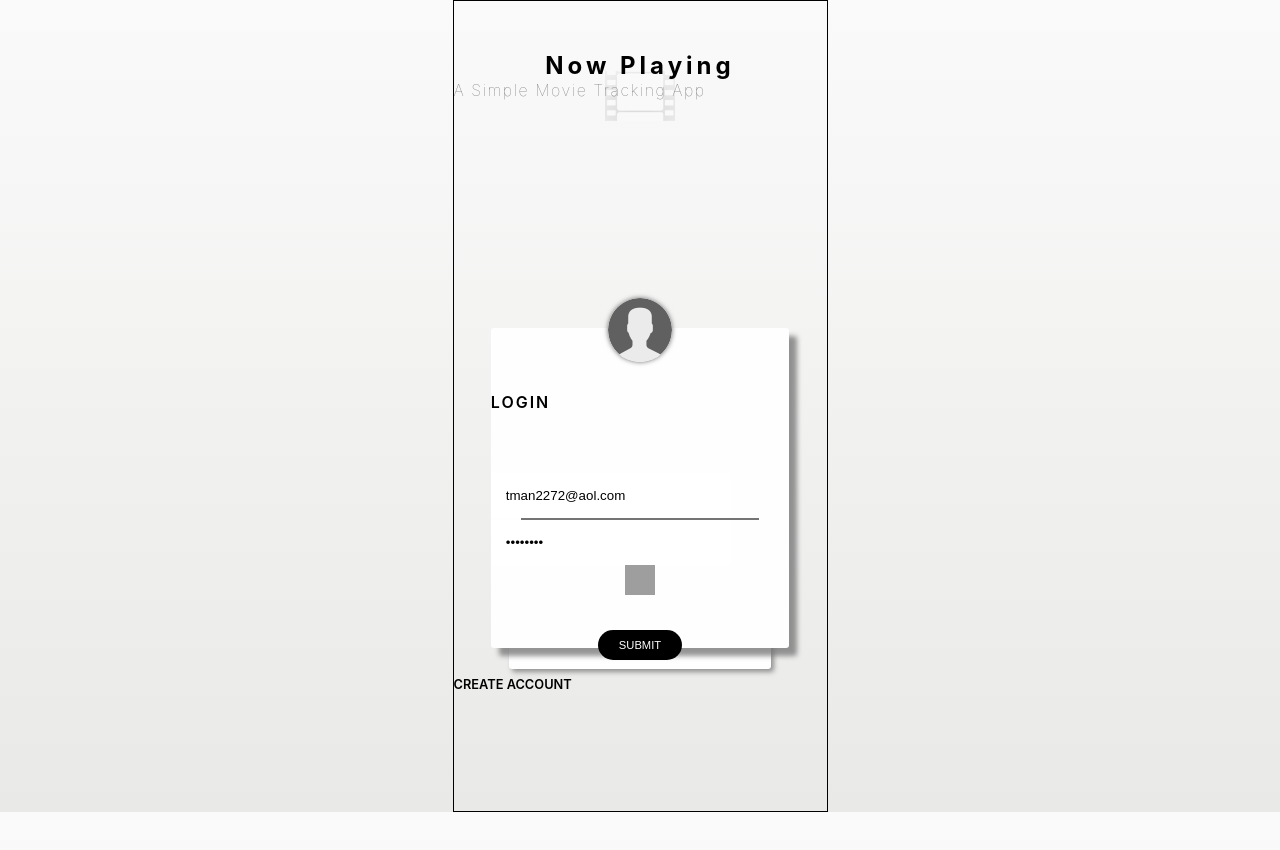
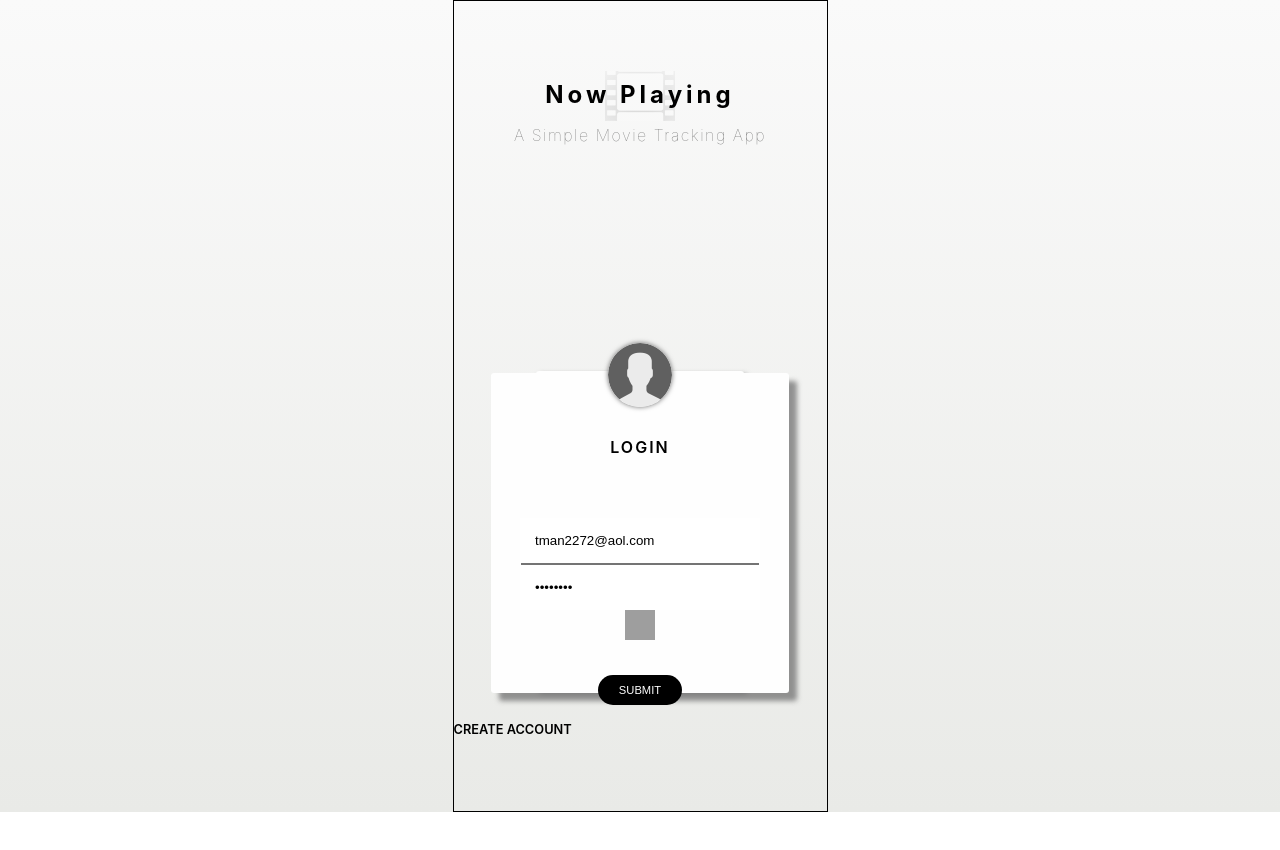
Before and after one commit to kayyali18/movie-tracker, a React (Create React App) app: page / in a window 1280 px wide. Shown: the top 850 px of the page. After the commit the page ends 812 px from the top, so only its background shows below. Built offline with nearby package versions, Linux system fonts and the light colour scheme; no server answers; grey boxes are pictures that could not be loaded.

Commit message:
reposition logo

```diff
--- a/src/styles/2-layouts/layouts-dir.sass
+++ b/src/styles/2-layouts/layouts-dir.sass
@@ -4,10 +4,13 @@
   height: 812px
   border: 1px solid black
 
+  .app-header-container
+    text-align: center
+
   .app-title
     letter-spacing: 4px
     position: relative
-    text-align: center;
+    margin: 1.8rem 0 1rem 0
 
   .app-logo
     animation: 🎥 100s linear infinite
@@ -24,22 +27,17 @@
   h1
     color: black
 
-  .active
-    right: 20px
-    opacity: 0;
-
   p
     letter-spacing: 1.5px
     font-weight: 100
 
   .form-container
-
-  .login-form
     background: #FEFEFE
     border-radius: 3px
     box-shadow: 8px 8px 5px rgba(116, 116, 116, 0.767)
     height: 20rem
     justify-content: center
+    text-align: center
     margin: 13rem auto 0 auto
     width: 80%;
     transition: .2s
--- a/src/styles/App.css
+++ b/src/styles/App.css
@@ -4,10 +4,12 @@
   margin: auto;
   height: 812px;
   border: 1px solid black; }
+  .login-main .app-header-container {
+    text-align: center; }
   .login-main .app-title {
     letter-spacing: 4px;
     position: relative;
-    text-align: center; }
+    margin: 1.8rem 0 1rem 0; }
   .login-main .app-logo {
     animation: 🎥 100s linear infinite;
     background: center/cover url("./Assets/film.png");
@@ -21,24 +23,22 @@
     z-index: -1; }
   .login-main h1 {
     color: black; }
-  .login-main .active {
-    right: 20px;
-    opacity: 0; }
   .login-main p {
     letter-spacing: 1.5px;
     font-weight: 100; }
-  .login-main .login-form {
+  .login-main .form-container {
     background: #FEFEFE;
     border-radius: 3px;
     box-shadow: 8px 8px 5px rgba(116, 116, 116, 0.767);
     height: 20rem;
     justify-content: center;
+    text-align: center;
     margin: 13rem auto 0 auto;
     width: 80%;
     transition: .2s; }
-    .login-main .login-form:hover h2 {
+    .login-main .form-container:hover h2 {
       opacity: 1; }
-    .login-main .login-form p {
+    .login-main .form-container p {
       letter-spacing: 2px;
       font-weight: 600;
       text-transform: uppercase;
```
